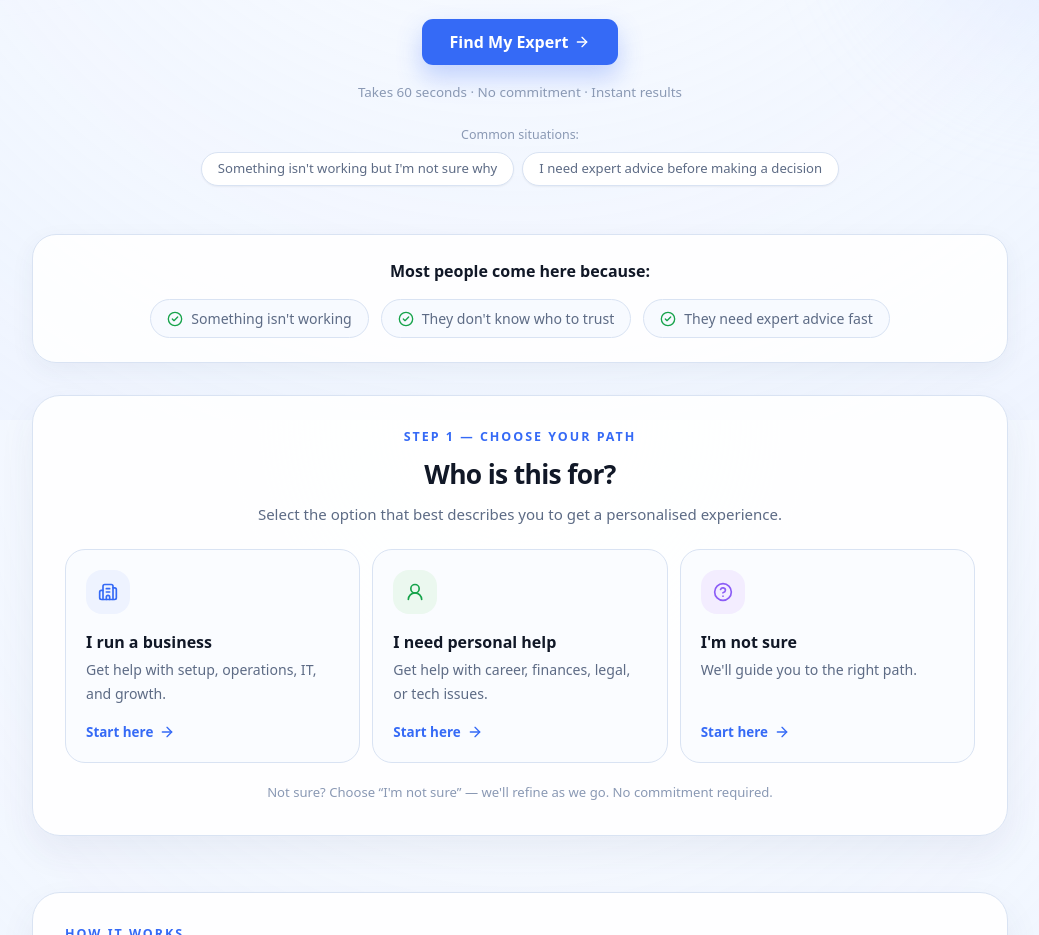
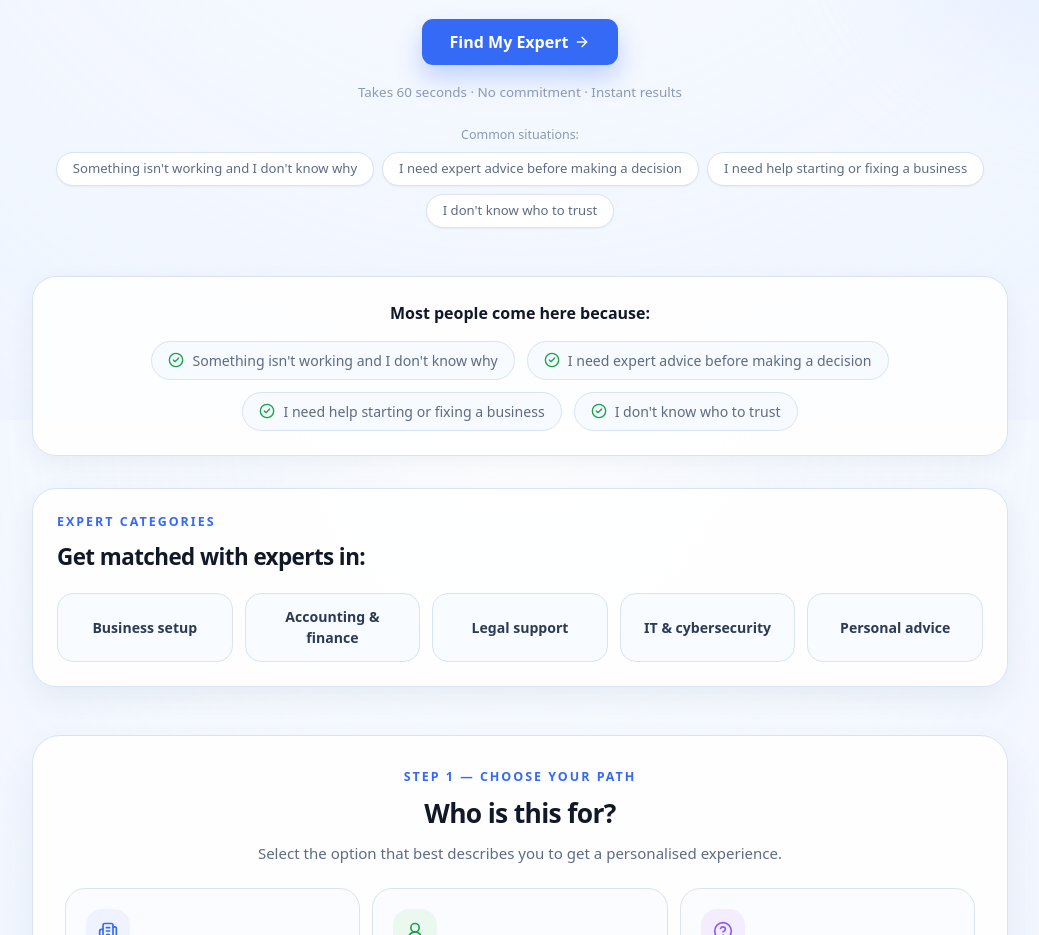
Before and after one commit to mr-fahad-03/smartlink-mvp, a Next.js app in the folder frontend/: page / in a window 1280 px wide. Shown: the part 380-1315 px from the top of the page, without its empty margins (120-1159 px from the left). Built offline with nearby package versions, Linux system fonts and the light colour scheme.

Commit message:
Common Situations this is static text and should be interactive

```diff
--- a/frontend/src/app/page.tsx
+++ b/frontend/src/app/page.tsx
@@ -83,6 +83,33 @@ const trustSignals = [
   },
 ];
 
+const quickStartSituations = [
+  {
+    label: "Something isn't working and I don't know why",
+    situation: "situation_not_working",
+  },
+  {
+    label: "I need expert advice before making a decision",
+    situation: "situation_need_advice",
+  },
+  {
+    label: "I need help starting or fixing a business",
+    situation: "situation_business_help",
+  },
+  {
+    label: "I don't know who to trust",
+    situation: "situation_trust",
+  },
+] as const;
+
+const expertCategories = [
+  "Business setup",
+  "Accounting & finance",
+  "Legal support",
+  "IT & cybersecurity",
+  "Personal advice",
+] as const;
+
 export default function Home() {
   return (
     <main className="relative isolate min-h-screen overflow-hidden text-[#111827]">
@@ -156,10 +183,7 @@ export default function Home() {
           <p className="w-full text-center text-[0.78rem] font-medium text-[#8A99B4]">
             Common situations:
           </p>
-          {[
-            { label: "Something isn't working but I'm not sure why", situation: "not-working" },
-            { label: "I need expert advice before making a decision", situation: "need-advice" },
-          ].map(({ label, situation }) => (
+          {quickStartSituations.map(({ label, situation }) => (
             <Link
               key={situation}
               href={`/quiz?situation=${situation}`}
@@ -177,18 +201,39 @@ export default function Home() {
           <div className="rounded-[24px] border border-[#D9E3F3] bg-white/90 p-6 text-center shadow-[0_8px_24px_rgba(56,75,107,0.06)]">
             <p className="text-[1rem] font-semibold text-[#111827]">Most people come here because:</p>
             <div className="mt-4 flex flex-wrap items-center justify-center gap-3">
-              {[
-                "Something isn't working",
-                "They don't know who to trust",
-                "They need expert advice fast",
-              ].map((reason) => (
-                <span
-                  key={reason}
-                  className="flex items-center gap-2 rounded-full border border-[#D9E3F3] bg-[#F7FAFF] px-4 py-2 text-[0.88rem] font-medium text-[#5D6B85]"
+              {quickStartSituations.map(({ label, situation }) => (
+                <Link
+                  key={situation}
+                  href={`/quiz?situation=${situation}`}
+                  className="group flex items-center gap-2 rounded-full border border-[#D9E3F3] bg-[#F7FAFF] px-4 py-2 text-[0.88rem] font-medium text-[#5D6B85] transition hover:-translate-y-0.5 hover:border-[#7EA5FF] hover:bg-white hover:text-[#356AF6] hover:shadow-[0_10px_20px_rgba(56,75,107,0.08)] focus-visible:outline-none focus-visible:ring-2 focus-visible:ring-[#356AF6] focus-visible:ring-offset-2"
                 >
-                  <CheckCircle2 className="h-4 w-4 text-[#16A34A]" />
-                  {reason}
-                </span>
+                  <CheckCircle2 className="h-4 w-4 text-[#16A34A] transition group-hover:text-[#356AF6]" />
+                  {label}
+                </Link>
+              ))}
+            </div>
+          </div>
+        </div>
+      </section>
+
+      {/* ── EXPERT CATEGORIES ── */}
+      <section className="pb-12">
+        <div className="mx-auto w-full max-w-5xl px-6">
+          <div className="rounded-[24px] border border-[#D9E3F3] bg-white/90 p-6 shadow-[0_10px_28px_rgba(56,75,107,0.08)]">
+            <p className="text-[0.78rem] font-semibold uppercase tracking-[0.16em] text-[#356AF6]">
+              Expert Categories
+            </p>
+            <h2 className="mt-2 text-[1.4rem] font-semibold tracking-tight text-[#111827]">
+              Get matched with experts in:
+            </h2>
+            <div className="mt-5 grid gap-3 sm:grid-cols-2 lg:grid-cols-5">
+              {expertCategories.map((category) => (
+                <div
+                  key={category}
+                  className="flex min-h-16 items-center justify-center rounded-2xl border border-[#D9E3F3] bg-[#F8FBFF] px-3 py-3 text-center text-[0.88rem] font-semibold text-[#2C3A57]"
+                >
+                  {category}
+                </div>
               ))}
             </div>
           </div>
--- a/frontend/src/components/quiz/QuizFlow.tsx
+++ b/frontend/src/components/quiz/QuizFlow.tsx
@@ -155,6 +155,8 @@ const SITUATION_OPTIONS: QuizOption[] = [
   { id: "situation_failed", label: "I tried before but it didn't work", text: "I tried before but it didn't work", support: "You need a stronger plan after an earlier failed attempt.", riskPoints: 7 },
   { id: "situation_not_working", label: "Something isn't working but I'm not sure why", text: "Something isn't working but I'm not sure why", support: "You need clarity before things get worse.", riskPoints: 5 },
   { id: "situation_need_advice", label: "I need expert advice before making a decision", text: "I need expert advice before making a decision", support: "You want confidence before the next move.", riskPoints: 4 },
+  { id: "situation_business_help", label: "I need help starting or fixing a business", text: "I need help starting or fixing a business", support: "You need practical guidance to get a business moving or back on track.", riskPoints: 6 },
+  { id: "situation_trust", label: "I don't know who to trust", text: "I don't know who to trust", support: "You need a trustworthy direction before committing your time or money.", riskPoints: 5 },
 ];
 
 const BUSINESS_HELP_OPTIONS: QuizOption[] = [
```
Also changed, not shown: frontend/src/data/mock-quiz.ts (+16 -0 lines).
